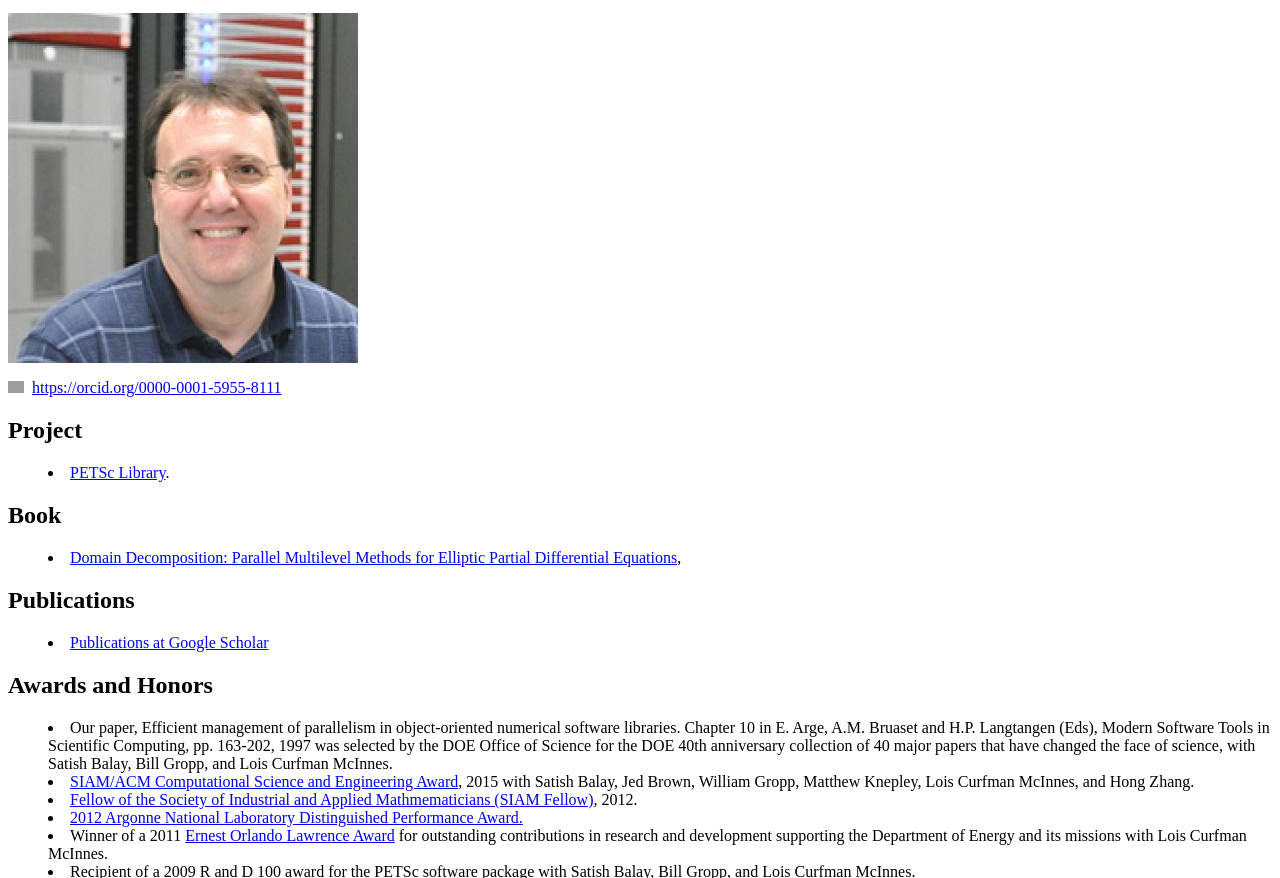
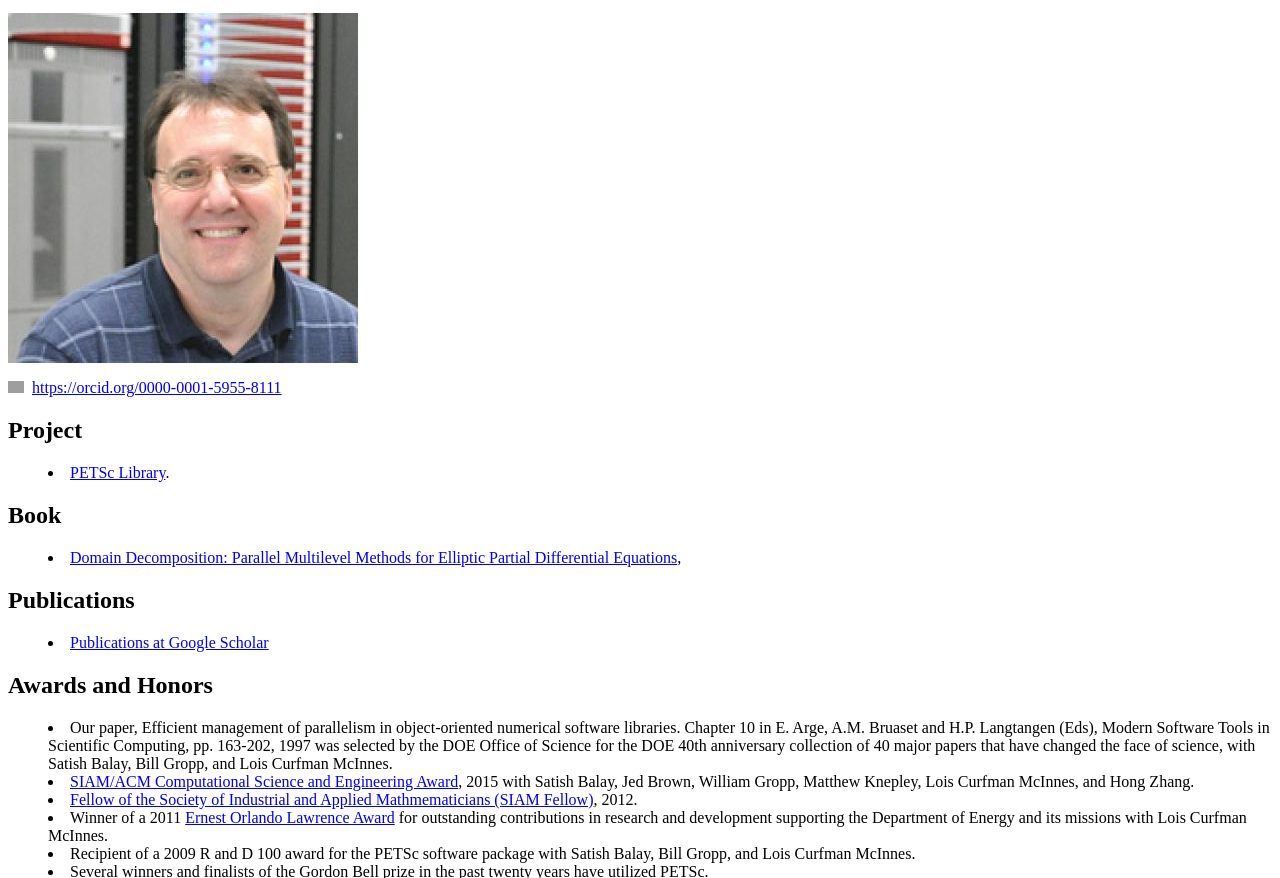
Before and after one commit to BarrySmith/BarrySmith.github.io, a plain HTML site: page index.html in a window 1280 px wide. Shown: the part 74-952 px from the top of the page. Drawn offline with Linux system fonts and the light colour scheme; grey boxes are pictures that could not be loaded.

Commit message:
Update index.html

```diff
--- a/index.html
+++ b/index.html
@@ -50,7 +50,6 @@
   <li><a HREF="http://www.siam.org/prizes/sponsored/cse.php">SIAM/ACM Computational Science and Engineering Award</a>, 2015 with Satish Balay, Jed Brown, William Gropp, Matthew Knepley,
    Lois Curfman McInnes, and Hong Zhang.</li>
   <li><a HREF="http://www.siam.org/prizes/fellows/index.php">Fellow of the Society of Industrial and Applied Mathmematicians (SIAM Fellow)</a>, 2012.</li>
-  <li><a HREF="Nolinkp">2012 Argonne National Laboratory Distinguished Performance Award.</a></li>
   <li>Winner of a 2011 <a HREF="http://energy.gov/articles/secretary-chu-announces-2011-ernest-orlando-lawrence-award-winners">Ernest Orlando Lawrence Award</a> for outstanding contributions in research and development supporting the Department of Energy and its missions with Lois Curfman McInnes.</li>
   <li>Recipient of a 2009 R and D 100 award for the PETSc software package with Satish Balay, Bill Gropp, and Lois Curfman McInnes.</li>
   <li>Several winners and finalists of the Gordon Bell prize in the past twenty years have utilized PETSc.</li>
```
